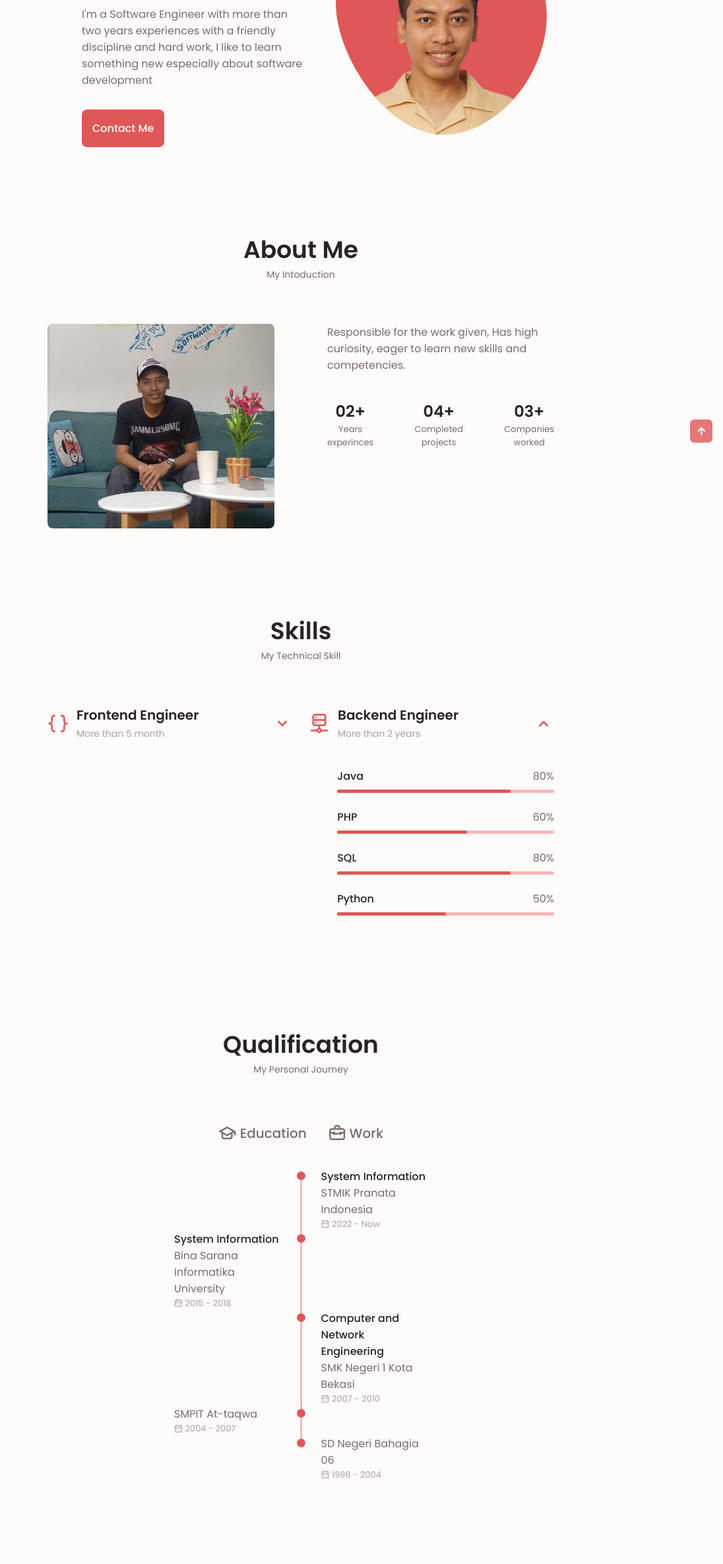
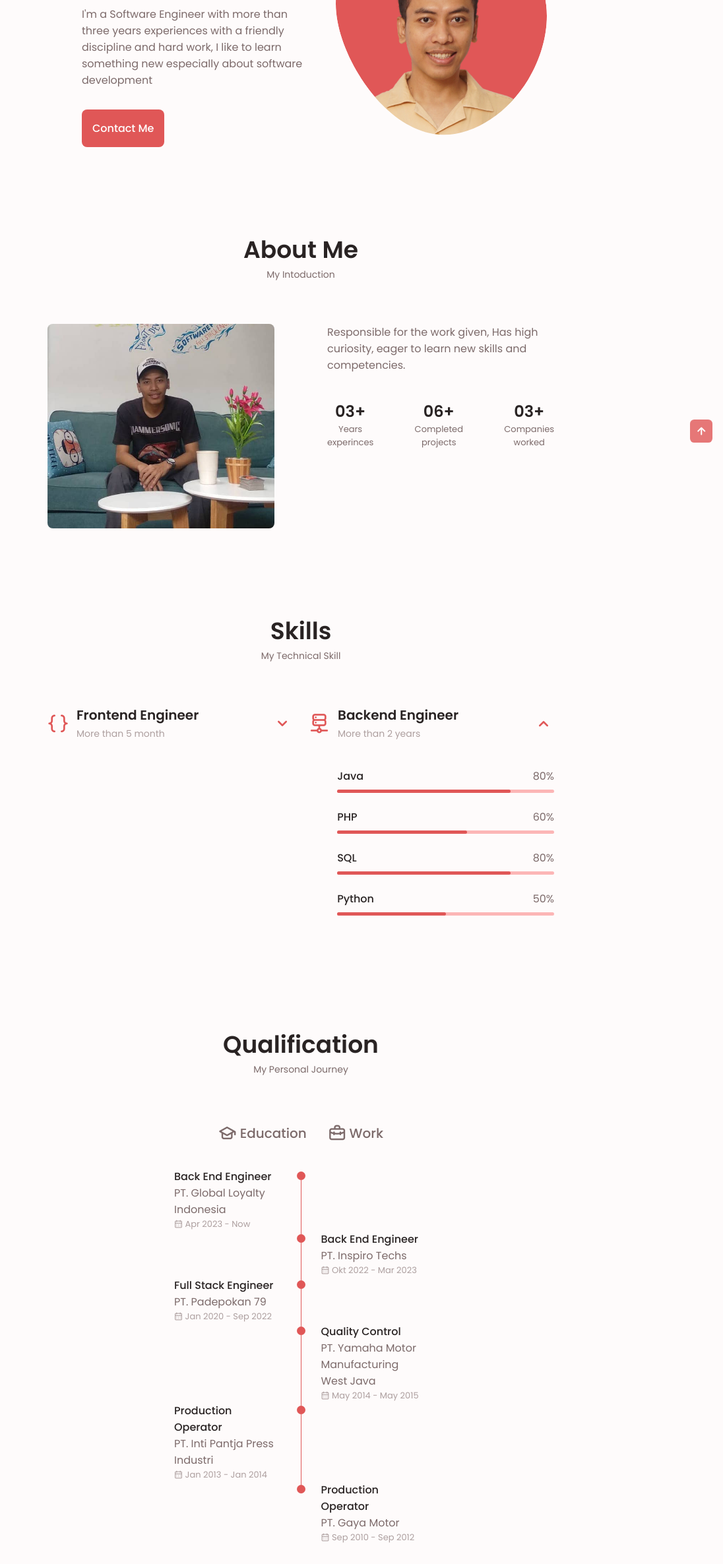
Before and after one commit to septianrezaandrianto/septianrezaandrianto, a plain HTML site: page index.html in a window 1280 px wide. Shown: the part 289-2660 px from the top of the page at 66% size, 184-1280 px from the left. Drawn offline with nearby package versions, Linux system fonts and the light colour scheme.

Commit message:
update content

```diff
--- a/index.html
+++ b/index.html
@@ -109,7 +109,7 @@
                         <div class="home__data">
                             <h1 class="home__title">Hi, I'm Reza</h1>
                             <h3 class="home__subtitle">Software Engineer</h3>
-                            <p class="home__description">I'm a Software Engineer with more than two years experiences
+                            <p class="home__description">I'm a Software Engineer with more than three years experiences
                                 with a friendly discipline and hard work, I like to learn something new especially about software development</p>
                                 <a href="#contact" class="button button--flex">
                                     Contact Me <i class="uil uil-message nav__icon button__icon"></i>
@@ -140,12 +140,12 @@
 
                         <div class="about__info">
                             <div>
-                                <span class="about__info-title">02+</span>
+                                <span class="about__info-title">03+</span>
                                 <span class="about__info-name">Years<br> experinces</span>
                             </div>
 
                             <div>
-                                <span class="about__info-title">04+</span>
+                                <span class="about__info-title">06+</span>
                                 <span class="about__info-name">Completed<br> projects</span>
                             </div>
 
@@ -361,7 +361,7 @@
 
                     <div class="qualification__sections">
                         <!--==================== QUALIFICATION CONTENT 1====================-->
-                        <div class="qualification__content qualification__active" data-content id="education">
+                        <div class="qualification__content" data-content id="education">
                             <!--==================== QUALIFICATION 1====================-->
                             <div class="qualification__data">
                                 <div></div>
@@ -446,12 +446,12 @@
                         </div>
 
                         <!--==================== QUALIFICATION CONTENT 2====================-->
-                        <div class="qualification__content" data-content id="work">
+                        <div class="qualification__content qualification__active" data-content id="work">
                             <!--==================== QUALIFICATION 1====================-->
                             <div class="qualification__data">
                                 <div>
                                     <h3 class="qualification__title">Back End Engineer</h3>
-                                    <span class="qualification__subtit">PT. Global Loyalti Indonesia</span>
+                                    <span class="qualification__subtit">PT. Global Loyalty Indonesia</span>
                                     <div class="qualification__calendar">
                                         <i class="uil uil-calendar-alt "></i>
                                         Apr 2023 - Now
@@ -472,7 +472,7 @@
                                 </div>
 
                                 <div>
-                                    <h3 class="qualification__title">Backend Engineer</h3>
+                                    <h3 class="qualification__title">Back End Engineer</h3>
                                     <span class="qualification__subtit">PT. Inspiro Techs</span>
                                     <div class="qualification__calendar">
                                         <i class="uil uil-calendar-alt "></i>
@@ -484,7 +484,7 @@
                             <!--==================== QUALIFICATION 3====================-->
                             <div class="qualification__data">
                                 <div>
-                                    <h3 class="qualification__title">Fullstack Engineer</h3>
+                                    <h3 class="qualification__title">Full Stack Engineer</h3>
                                     <span class="qualification__subtit">PT. Padepokan 79</span>
                                     <div class="qualification__calendar">
                                         <i class="uil uil-calendar-alt "></i>
@@ -721,6 +721,34 @@
                             <div class="portfolio__data">
                                 <h3 class="portfolio__title">Wanky Cell e-commerce</h3>
                                 <p class="portfolio__descriptio">A system for selling handphone accessories online</p>
+                                <!-- <a href="#" class="button button--flex button--small portfolio__button">
+                                    Demo
+                                    <i class="uil uil-arrow-right button__icon"></i>
+                                </a> -->
+                            </div>
+                        </div>
+
+                        <!--==================== PORTFOLIO 4====================-->
+                        <div class="portfolio__content grid swiper-slide">
+                            <img src="assets/img/portfolio4.jpeg" alt="" class="portfolio__img">
+
+                            <div class="portfolio__data">
+                                <h3 class="portfolio__title">Alfagift</h3>
+                                <p class="portfolio__descriptio">A system for Alfamart online groceries</p>
+                                <!-- <a href="#" class="button button--flex button--small portfolio__button">
+                                    Demo
+                                    <i class="uil uil-arrow-right button__icon"></i>
+                                </a> -->
+                            </div>
+                        </div>
+
+                        <!--==================== PORTFOLIO 5====================-->
+                        <div class="portfolio__content grid swiper-slide">
+                            <img src="assets/img/portfolio5.jpeg" alt="" class="portfolio__img">
+
+                            <div class="portfolio__data">
+                                <h3 class="portfolio__title">Photo Attendent Application</h3>
+                                <p class="portfolio__descriptio">A system for Koperasi MTC</p>
                                 <!-- <a href="#" class="button button--flex button--small portfolio__button">
                                     Demo
                                     <i class="uil uil-arrow-right button__icon"></i>
```
Also changed, not shown: assets/img/portfolio4.jpeg (added), assets/img/portfolio5.jpeg (added).
